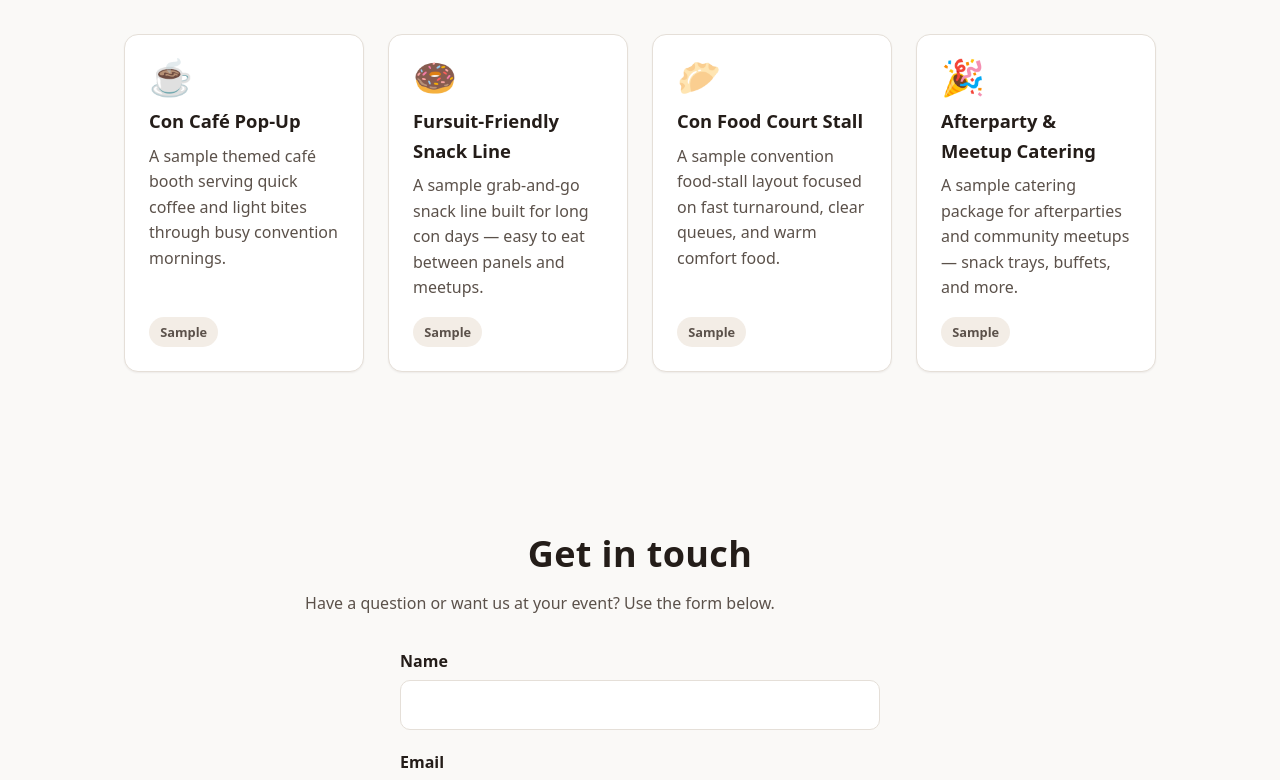
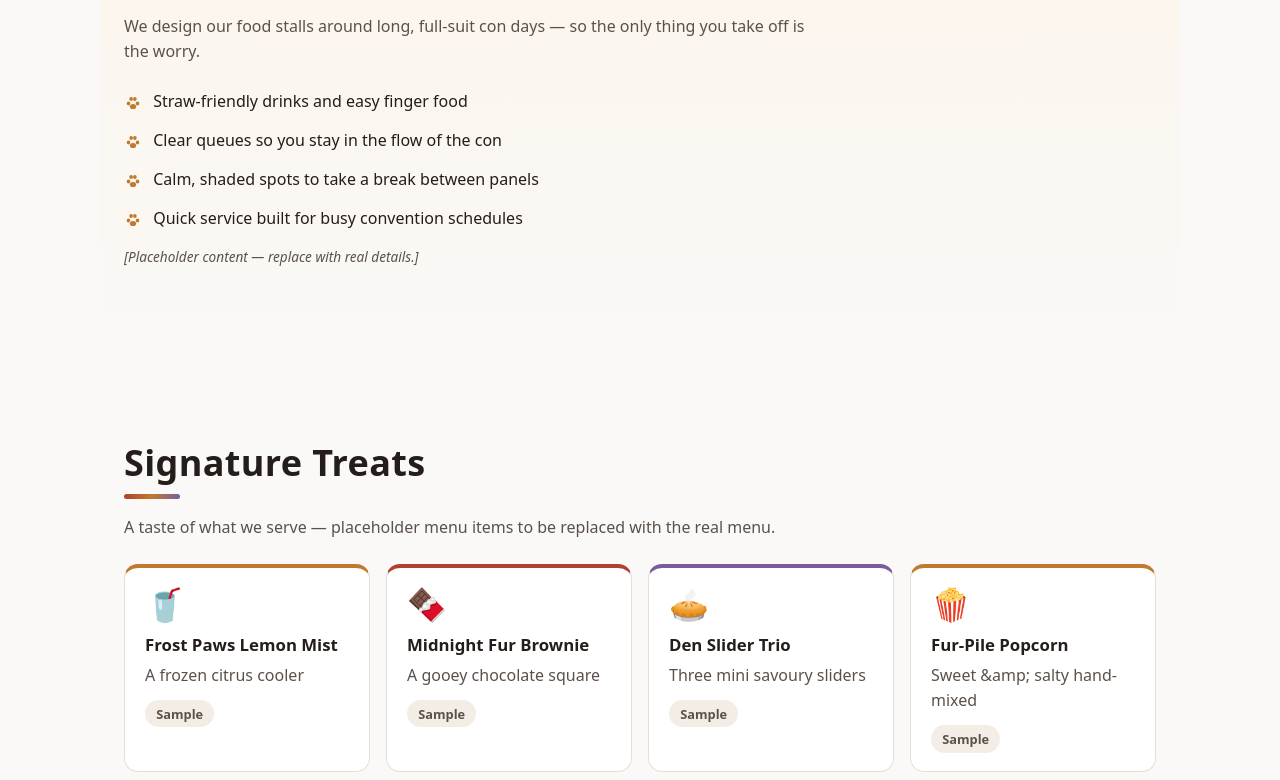
Before and after one commit to tritochi/furventures, a React (Vite) app: page / in a window 1280 px wide. Shown: the part 1603-2383 px from the top of the page. Built offline with nearby package versions, Linux system fonts and the light colour scheme.

Commit message:
feat: furrier content, colors, and new sections (fursuit + treats)

```diff
--- a/src/App.jsx
+++ b/src/App.jsx
@@ -1,6 +1,8 @@
 import Header from './components/Header.jsx'
 import Hero from './components/Hero.jsx'
 import About from './components/About.jsx'
+import FursuitFriendly from './components/FursuitFriendly.jsx'
+import FeaturedTreats from './components/FeaturedTreats.jsx'
 import Portfolio from './components/Portfolio.jsx'
 import Footer from './components/Footer.jsx'
 
@@ -11,6 +13,8 @@ function App() {
       <main>
         <Hero />
         <About />
+        <FursuitFriendly />
+        <FeaturedTreats />
         <Portfolio />
       </main>
       <Footer />
--- /dev/null
+++ b/src/components/FeaturedTreats.jsx
@@ -0,0 +1,33 @@
+const TREATS = [
+  { emoji: '🥤', name: 'Frost Paws Lemon Mist', note: 'A frozen citrus cooler' },
+  { emoji: '🍫', name: 'Midnight Fur Brownie', note: 'A gooey chocolate square' },
+  { emoji: '🥧', name: 'Den Slider Trio', note: 'Three mini savoury sliders' },
+  { emoji: '🍿', name: 'Fur-Pile Popcorn', note: 'Sweet &amp; salty hand-mixed' },
+]
+
+function FeaturedTreats() {
+  return (
+    <section id="treats" className="section treats">
+      <h2>Signature Treats</h2>
+      <p className="section-lead">
+        A taste of what we serve — placeholder menu items to be replaced with the
+        real menu.
+      </p>
+      <div className="treats-grid">
+        {TREATS.map((treat) => (
+          <article key={treat.name} className="treat-card">
+            <span className="treat-emoji" aria-hidden="true">
+              {treat.emoji}
+            </span>
+            <h3>{treat.name}</h3>
+            <p>{treat.note}</p>
+            <span className="chip">Sample</span>
+          </article>
+        ))}
+      </div>
+      <p className="placeholder-note">[Placeholder menu — replace with the real menu.]</p>
+    </section>
+  )
+}
+
+export default FeaturedTreats
--- /dev/null
+++ b/src/components/FursuitFriendly.jsx
@@ -0,0 +1,31 @@
+import { PawPrint } from './PawMark.jsx'
+
+const POINTS = [
+  'Straw-friendly drinks and easy finger food',
+  'Clear queues so you stay in the flow of the con',
+  'Calm, shaded spots to take a break between panels',
+  'Quick service built for busy convention schedules',
+]
+
+function FursuitFriendly() {
+  return (
+    <section id="fursuit" className="section fursuit">
+      <h2>Fursuit-Friendly</h2>
+      <p className="section-lead">
+        We design our food stalls around long, full-suit con days — so the only
+        thing you take off is the worry.
+      </p>
+      <ul className="fursuit-list">
+        {POINTS.map((point) => (
+          <li key={point}>
+            <PawPrint size={18} />
+            <span>{point}</span>
+          </li>
+        ))}
+      </ul>
+      <p className="placeholder-note">[Placeholder content — replace with real details.]</p>
+    </section>
+  )
+}
+
+export default FursuitFriendly
--- a/src/components/Header.jsx
+++ b/src/components/Header.jsx
@@ -9,6 +9,7 @@ function Header() {
       </a>
       <nav className="site-nav" aria-label="Primary">
         <a href="#about">About</a>
+        <a href="#treats">Treats</a>
         <a href="#portfolio">Portfolio</a>
         <a href="#contact">Contact</a>
       </nav>
--- a/src/components/PawMark.jsx
+++ b/src/components/PawMark.jsx
@@ -21,4 +21,27 @@ function PawMark({ size = 28, className = '' }) {
   )
 }
 
+export function PawPrint({ size = 20, className = '' }) {
+  return (
+    <svg
+      className={className}
+      width={size}
+      height={size}
+      viewBox="0 0 24 24"
+      fill="none"
+      xmlns="http://www.w3.org/2000/svg"
+      aria-hidden="true"
+      focusable="false"
+    >
+      <g fill="currentColor">
+        <ellipse cx="6" cy="14" rx="2.4" ry="2.8" />
+        <ellipse cx="18" cy="14" rx="2.4" ry="2.8" />
+        <ellipse cx="9.5" cy="8" rx="2.4" ry="2.8" />
+        <ellipse cx="14.5" cy="8" rx="2.4" ry="2.8" />
+        <ellipse cx="12" cy="18" rx="4.2" ry="3.4" />
+      </g>
+    </svg>
+  )
+}
+
 export default PawMark
--- a/src/styles.css
+++ b/src/styles.css
@@ -6,6 +6,8 @@
   --color-text-muted: #5b514a;
   --color-accent: #b3402f;      /* deep terracotta, used sparingly */
   --color-accent-dark: #97372a;
+  --color-accent-2: #c07a2d;    /* warm amber */
+  --color-accent-3: #7a5c9e;    /* playful plum */
   --color-border: #e5dfd8;
   --color-support: #f3ede6;     /* muted warm support tone */
   --radius: 14px;
@@ -109,7 +111,11 @@ textarea:focus-visible {
 /* Hero (first screen) */
 .hero {
   text-align: center;
-  padding: 5.5rem 1.5rem;
+  padding: 5.5rem 1.5rem 6rem;
+  background:
+    radial-gradient(circle at 50% 0%, rgba(122, 92, 158, 0.10), transparent 55%),
+    radial-gradient(circle at 15% 65%, rgba(179, 64, 47, 0.07), transparent 45%),
+    radial-gradient(circle at 85% 65%, rgba(192, 122, 45, 0.07), transparent 45%);
 }
 
 .hero h1 {
@@ -165,6 +171,22 @@ textarea:focus-visible {
   font-size: clamp(1.75rem, 4vw, 2.25rem);
   line-height: 1.2;
   letter-spacing: 0.01em;
+}
+
+.section h2::after {
+  content: '';
+  display: block;
+  width: 56px;
+  height: 5px;
+  margin-top: 0.6rem;
+  border-radius: 999px;
+  background: linear-gradient(90deg, var(--color-accent), var(--color-accent-2), var(--color-accent-3));
+}
+
+.section-lead {
+  max-width: 44rem;
+  color: var(--color-text-muted);
+  margin-bottom: 1.5rem;
 }
 
 .section-body > p {
@@ -327,6 +349,105 @@ textarea:focus-visible {
   font-style: italic;
 }
 
+/* Fursuit-Friendly callout */
+.fursuit {
+  background: linear-gradient(180deg, #fcf4ea, #faf9f7);
+}
+
+.fursuit-list {
+  list-style: none;
+  padding: 0;
+  margin: 0;
+  display: grid;
+  gap: 0.85rem;
+  max-width: 520px;
+}
+
+.fursuit-list li {
+  display: flex;
+  align-items: center;
+  gap: 0.7rem;
+}
+
+.fursuit-list svg {
+  color: var(--color-accent-2);
+  flex: none;
+}
+
+/* Signature Treats */
+.treats-grid {
+  display: grid;
+  gap: 1rem;
+  grid-template-columns: 1fr;
+  margin-top: 1.5rem;
+}
+
+@media (min-width: 640px) {
+  .treats-grid {
+    grid-template-columns: repeat(2, 1fr);
+  }
+}
+
+@media (min-width: 1000px) {
+  .treats-grid {
+    grid-template-columns: repeat(4, 1fr);
+  }
+}
+
+.treat-card {
+  border: 1px solid var(--color-border);
+  border-top: 4px solid var(--color-accent-2);
+  border-radius: var(--radius);
+  padding: 1.25rem;
+  background: var(--color-surface);
+  transition: transform 0.15s ease, box-shadow 0.15s ease;
+}
+
+.treat-card:nth-child(2) {
+  border-top-color: var(--color-accent);
+}
+
+.treat-card:nth-child(3) {
+  border-top-color: var(--color-accent-3);
+}
+
+.treat-card:hover {
+  transform: translateY(-2px);
+  box-shadow: 0 4px 12px rgba(30, 20, 15, 0.08);
+}
+
+.treat-emoji {
+  font-size: 2rem;
+  line-height: 1;
+}
+
+.treat-card h3 {
+  margin: 0.5rem 0 0.25rem;
+  font-size: 1.05rem;
+}
+
+.treat-card p {
+  margin: 0 0 0.75rem;
+  color: var(--color-text-muted);
+}
+
+/* Portfolio cards — colorful accent tops */
+.portfolio-grid .card {
+  border-top: 4px solid var(--color-accent);
+}
+
+.portfolio-grid .card:nth-child(2) {
+  border-top-color: var(--color-accent-2);
+}
+
+.portfolio-grid .card:nth-child(3) {
+  border-top-color: var(--color-accent-3);
+}
+
+.portfolio-grid .card:nth-child(4) {
+  border-top-color: var(--color-accent-2);
+}
+
 .footer-note {
   margin-top: 3rem;
   color: var(--color-text-muted);
```
Also changed, not shown: 1 other file (tests, documents, lock files or other folders).
